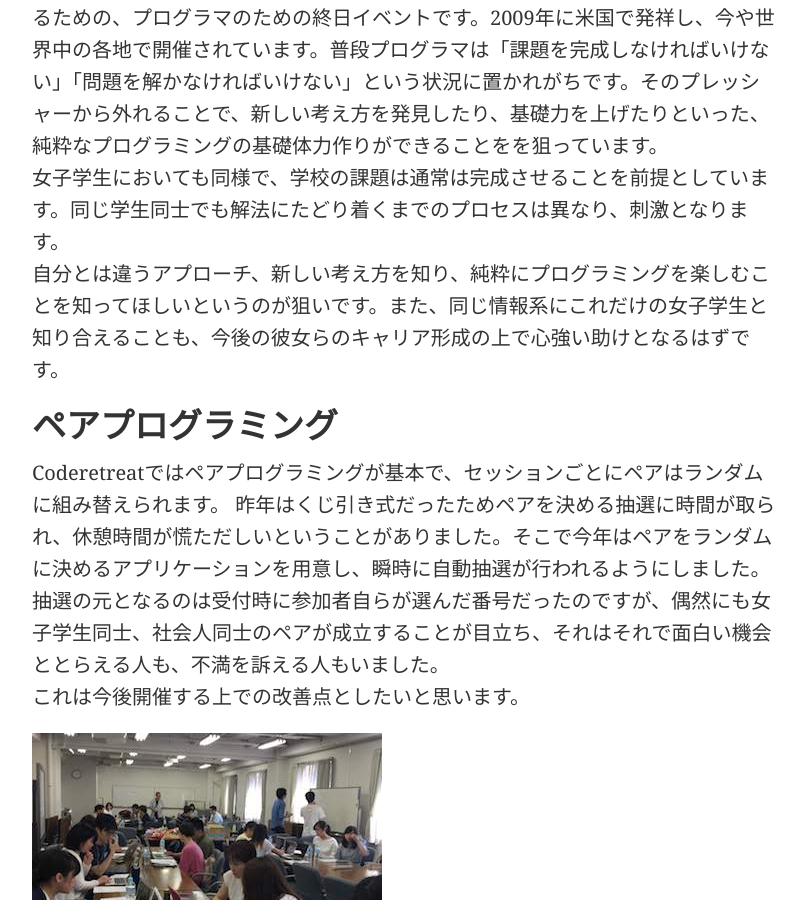
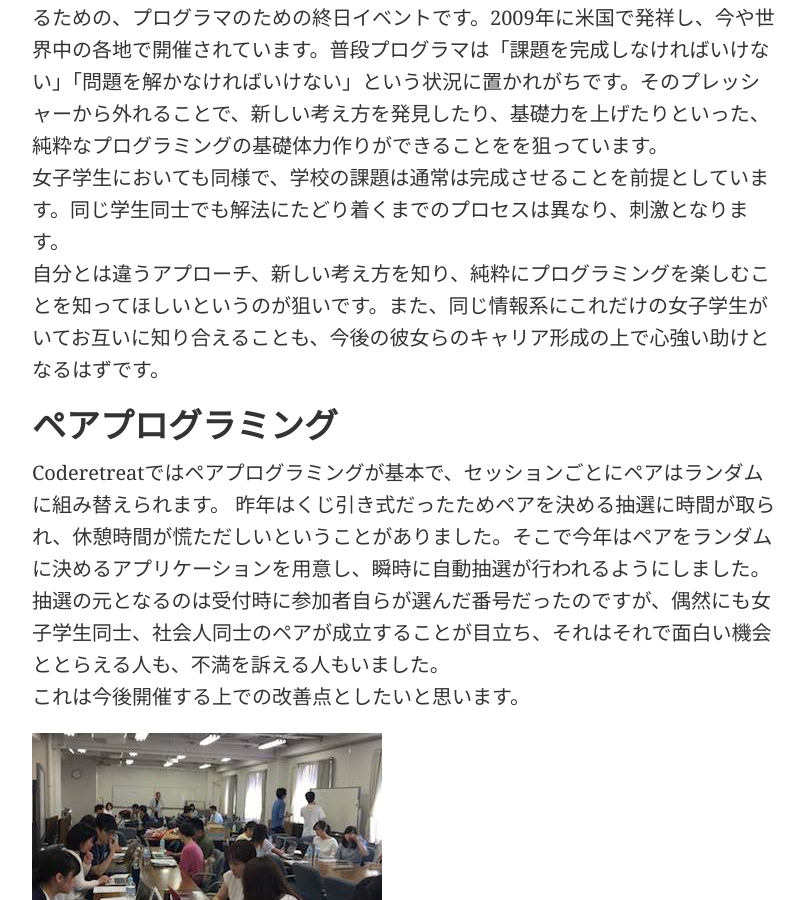
Before and after one commit to witblog/bitblog.github.io, a Jekyll site: the page built from _posts/2018-06-30-Coderetreat-for-Girls-2.md, in a window 1280 px wide and 900 px high, scrolled down 1039 px. Shown: the whole window, without its empty margins (43-848 px from the left). Built offline with Jekyll 4.4.1, drawn with Linux system fonts in a browser that asks for light colours; comment, search, counter and statistics services are not loaded.

Commit message:
cr4gポストのタイポ修正

```diff
--- a/_posts/2018-06-30-Coderetreat-for-Girls-2.md
+++ b/_posts/2018-06-30-Coderetreat-for-Girls-2.md
@@ -19,7 +19,7 @@ img: coderetreat4g2.png
 ## Coderetreat for Girlsを開催する狙い
 [Coderetreat](https://www.coderetreat.org/)はソフトウェアの開発と設計の基本に焦点を当てて集中的に練習をするための、プログラマのための終日イベントです。2009年に米国で発祥し、今や世界中の各地で開催されています。普段プログラマは「課題を完成しなければいけない」「問題を解かなければいけない」という状況に置かれがちです。そのプレッシャーから外れることで、新しい考え方を発見したり、基礎力を上げたりといった、純粋なプログラミングの基礎体力作りができることをを狙っています。
 女子学生においても同様で、学校の課題は通常は完成させることを前提としています。同じ学生同士でも解法にたどり着くまでのプロセスは異なり、刺激となります。
-自分とは違うアプローチ、新しい考え方を知り、純粋にプログラミングを楽しむことを知ってほしいというのが狙いです。また、同じ情報系にこれだけの女子学生と知り合えることも、今後の彼女らのキャリア形成の上で心強い助けとなるはずです。
+自分とは違うアプローチ、新しい考え方を知り、純粋にプログラミングを楽しむことを知ってほしいというのが狙いです。また、同じ情報系にこれだけの女子学生がいてお互いに知り合えることも、今後の彼女らのキャリア形成の上で心強い助けとなるはずです。
 
 ## ペアプログラミング
 Coderetreatではペアプログラミングが基本で、セッションごとにペアはランダムに組み替えられます。
@@ -66,6 +66,6 @@ Coderetreatの狙いにもあるように、新しいことにチャレンジし
 この場を借りて改めて御礼申し上げます。
 - 飲み物：[株式会社ホロラボ](http://hololab.co.jp/)
 - ランチ：[株式会社アトラクタ](https://www.attractor.co.jp/)
-- おやつ：[株式会社ローカルイノベーション](https://local-innovation.com/)）
+- おやつ：[株式会社ローカルイノベーション](https://local-innovation.com/)
 
 （執筆：永瀬）
```
